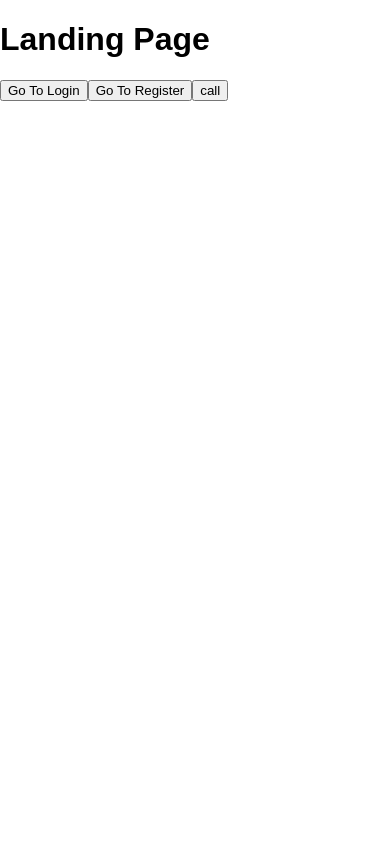
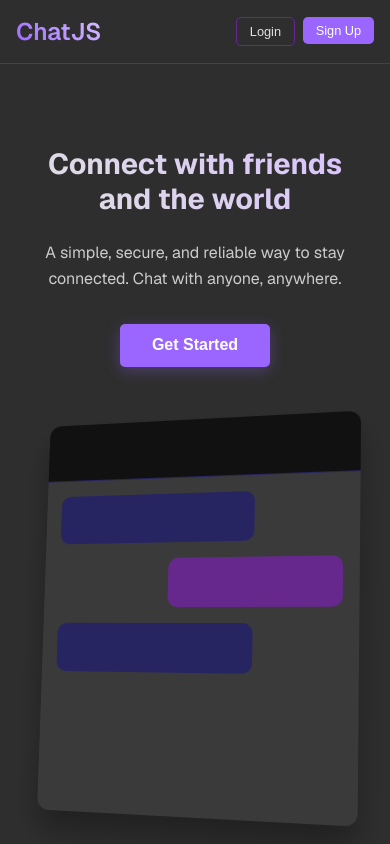
Before and after one commit to Keiroru/chatsjs, a Next.js app: page / in a window 390 px wide. Built offline with nearby package versions, Linux system fonts and the light colour scheme; no server answers.

Commit message:
basic landing page  majd megcsinaljuk xdd

```diff
--- a/src/app/globals.css
+++ b/src/app/globals.css
@@ -43,7 +43,7 @@ body {
   box-sizing: border-box;
   font-family: "Funnel Sans", sans-serif;
   height: 100vh;
-  overflow: hidden;
+  overflow: auto;
 }
 
 *,
--- a/src/app/page.js
+++ b/src/app/page.js
@@ -1,18 +1,78 @@
 import Link from "next/link";
+import styles from "@/app/styles/page.module.css";
+import { FontAwesomeIcon } from "@fortawesome/react-fontawesome";
+import { faComments, faLock, faUserFriends, faGlobe } from "@fortawesome/free-solid-svg-icons";
 
 export default function Home() {
   return (
-    <div>
-      <h1>Landing Page</h1>
-      <Link href="/login">
-        <button>Go To Login</button>
-      </Link>
-      <Link href="/register">
-        <button>Go To Register</button>
-      </Link>
-      <Link href="/call">
-        <button>call</button>
-      </Link>
+    <div className={styles.landingContainer}>
+      <div className={styles.navBar}>
+        <div className={styles.logo}>ChatJS</div>
+        <div className={styles.navButtons}>
+          <Link href="/login">
+            <button className={styles.loginButton}>Login</button>
+          </Link>
+          <Link href="/register">
+            <button className={styles.registerButton}>Sign Up</button>
+          </Link>
+        </div>
+      </div>
+
+      <div className={styles.heroSection}>
+        <div className={styles.heroContent}>
+          <h1 className={styles.heroTitle}>Connect with friends and the world</h1>
+          <p className={styles.heroSubtitle}>
+            A simple, secure, and reliable way to stay connected.
+            Chat with anyone, anywhere.
+          </p>
+          <Link href="/register">
+            <button className={styles.heroButton}>Get Started</button>
+          </Link>
+        </div>
+        <div className={styles.heroImage}>
+          {/* Chat app preview illustration */}
+          <div className={styles.mockupContainer}>
+            <div className={styles.mockupWindow}>
+              <div className={styles.mockupHeader}></div>
+              <div className={styles.mockupContent}>
+                <div className={styles.mockupMessage1}></div>
+                <div className={styles.mockupMessage2}></div>
+                <div className={styles.mockupMessage1}></div>
+              </div>
+            </div>
+          </div>
+        </div>
+      </div>
+
+      <div className={styles.featuresSection}>
+        <h2 className={styles.sectionTitle}>Key Features</h2>
+        <div className={styles.featuresGrid}>
+          <div className={styles.featureCard}>
+            <FontAwesomeIcon icon={faUserFriends} className={styles.featureIcon} />
+            <h3>Connect with Friends</h3>
+            <p>Add friends and stay connected with people who matter.</p>
+          </div>
+          <div className={styles.featureCard}>
+            <FontAwesomeIcon icon={faComments} className={styles.featureIcon} />
+            <h3>Real-time Messaging</h3>
+            <p>Instant message delivery with read receipts.</p>
+          </div>
+          <div className={styles.featureCard}>
+            <FontAwesomeIcon icon={faLock} className={styles.featureIcon} />
+            <h3>Secure Chats</h3>
+            <p>Your conversations are protected and private.</p>
+          </div>
+          <div className={styles.featureCard}>
+            <FontAwesomeIcon icon={faGlobe} className={styles.featureIcon} />
+            <h3>Group Conversations</h3>
+            <p>Create group chats and collaborate with multiple people.</p>
+          </div>
+        </div>
+      </div>
+
+      <footer className={styles.footer}>
+        <p>© 2025 ChatJS. All rights reserved.</p>
+      </footer>
     </div>
   );
 }
--- /dev/null
+++ b/src/app/styles/page.module.css
@@ -0,0 +1,280 @@
+.landingContainer {
+    min-height: 100vh;
+    background-color: var(--rich-black);
+    color: var(--off-white);
+    font-family: var(--font-geist-sans);
+    overflow-x: hidden;
+}
+
+.navBar {
+    display: flex;
+    justify-content: space-between;
+    align-items: center;
+    padding: 1.5rem 2rem;
+    border-bottom: 1px solid rgba(255, 255, 255, 0.1);
+}
+
+.logo {
+    font-size: 1.8rem;
+    font-weight: 600;
+    color: var(--off-white);
+    background: linear-gradient(45deg, var(--deep-lavender), var(--light-lavender));
+    background-clip: text;
+    -webkit-background-clip: text;
+    color: transparent;
+}
+
+.navButtons {
+    display: flex;
+    gap: 1rem;
+}
+
+.loginButton,
+.registerButton {
+    padding: 0.5rem 1.25rem;
+    border-radius: 5px;
+    font-weight: 500;
+    font-size: 0.9rem;
+    cursor: pointer;
+    transition: all 0.2s ease;
+}
+
+.loginButton {
+    background: transparent;
+    color: var(--off-white);
+    border: 1px solid var(--dark_purple);
+}
+
+.loginButton:hover {
+    background-color: rgba(154, 102, 255, 0.1);
+}
+
+.registerButton {
+    background-color: var(--deep-lavender);
+    color: white;
+    border: none;
+}
+
+.registerButton:hover {
+    background-color: var(--dark_purple);
+    transform: translateY(-2px);
+}
+
+.heroSection {
+    display: flex;
+    align-items: center;
+    padding: 4rem 2rem;
+    min-height: 91vh;
+}
+
+.heroContent {
+    flex: 1;
+    max-width: 600px;
+}
+
+.heroTitle {
+    font-size: 3rem;
+    font-weight: 700;
+    margin-bottom: 1.5rem;
+    line-height: 1.2;
+    background: linear-gradient(45deg, var(--off-white), var(--light-lavender));
+    background-clip: text;
+    -webkit-background-clip: text;
+    color: transparent;
+}
+
+.heroSubtitle {
+    font-size: 1.2rem;
+    line-height: 1.6;
+    color: var(--silver);
+    margin-bottom: 2rem;
+}
+
+.heroButton {
+    padding: 0.8rem 2rem;
+    background-color: var(--deep-lavender);
+    color: white;
+    border: none;
+    border-radius: 5px;
+    font-weight: 600;
+    font-size: 1rem;
+    cursor: pointer;
+    transition: all 0.3s ease;
+    box-shadow: 0 4px 15px rgba(154, 102, 255, 0.3);
+}
+
+.heroButton:hover {
+    transform: translateY(-3px);
+    box-shadow: 0 6px 20px rgba(154, 102, 255, 0.4);
+}
+
+.heroImage {
+    flex: 1;
+    display: flex;
+    justify-content: center;
+    align-items: center;
+}
+
+.mockupContainer {
+    width: 100%;
+    max-width: 500px;
+    perspective: 1000px;
+}
+
+.mockupWindow {
+    width: 100%;
+    height: 400px;
+    background-color: var(--charcoal);
+    border-radius: 12px;
+    overflow: hidden;
+    box-shadow: 0 20px 30px rgba(0, 0, 0, 0.3);
+    transform: rotateY(-15deg) rotateX(5deg);
+    position: relative;
+}
+
+.mockupHeader {
+    height: 60px;
+    background-color: var(--dark_black);
+    border-bottom: 1px solid var(--dark_blue);
+}
+
+.mockupContent {
+    padding: 1rem;
+    display: flex;
+    flex-direction: column;
+    gap: 1rem;
+}
+
+.mockupMessage1,
+.mockupMessage2 {
+    height: 50px;
+    border-radius: 10px;
+}
+
+.mockupMessage1 {
+    width: 70%;
+    background-color: var(--dark_blue);
+    align-self: flex-start;
+}
+
+.mockupMessage2 {
+    width: 60%;
+    background-color: var(--dark_purple);
+    align-self: flex-end;
+}
+
+.featuresSection {
+    padding: 5rem 2rem;
+    background-color: var(--charcoal);
+}
+
+.sectionTitle {
+    text-align: center;
+    font-size: 2.2rem;
+    margin-bottom: 3rem;
+    color: var(--off-white);
+}
+
+.featuresGrid {
+    display: grid;
+    grid-template-columns: repeat(auto-fit, minmax(250px, 1fr));
+    gap: 2rem;
+    max-width: 1200px;
+    margin: 0 auto;
+}
+
+.featureCard {
+    background-color: var(--rich-black);
+    padding: 2rem;
+    border-radius: 10px;
+    text-align: center;
+    transition: transform 0.3s ease, box-shadow 0.3s ease;
+}
+
+.featureCard:hover {
+    transform: translateY(-10px);
+    box-shadow: 0 10px 25px rgba(0, 0, 0, 0.2);
+}
+
+.featureIcon {
+    font-size: 2.5rem;
+    color: var(--deep-lavender);
+    margin-bottom: 1.2rem;
+}
+
+.featureCard h3 {
+    font-size: 1.3rem;
+    margin-bottom: 1rem;
+}
+
+.featureCard p {
+    color: var(--silver);
+    line-height: 1.6;
+}
+
+.footer {
+    padding: 2rem;
+    text-align: center;
+    color: var(--silver);
+    background-color: var(--dark_black);
+    border-top: 1px solid rgba(255, 255, 255, 0.1);
+}
+
+/* Responsive adjustments */
+@media (max-width: 992px) {
+    .heroSection {
+        flex-direction: column;
+        text-align: center;
+        gap: 3rem;
+    }
+
+    .heroContent {
+        max-width: 100%;
+    }
+
+    .heroTitle {
+        font-size: 2.5rem;
+    }
+
+    .heroImage {
+        width: 100%;
+    }
+}
+
+@media (max-width: 768px) {
+    .navBar {
+        padding: 1rem;
+    }
+
+    .featuresSection {
+        padding: 3rem 1rem;
+    }
+
+    .heroTitle {
+        font-size: 2rem;
+    }
+}
+
+@media (max-width: 480px) {
+    .logo {
+        font-size: 1.5rem;
+    }
+
+    .navButtons {
+        gap: 0.5rem;
+    }
+
+    .loginButton,
+    .registerButton {
+        padding: 0.4rem 0.8rem;
+        font-size: 0.8rem;
+    }
+
+    .heroTitle {
+        font-size: 1.8rem;
+    }
+
+    .heroSubtitle {
+        font-size: 1rem;
+    }
+}
```
